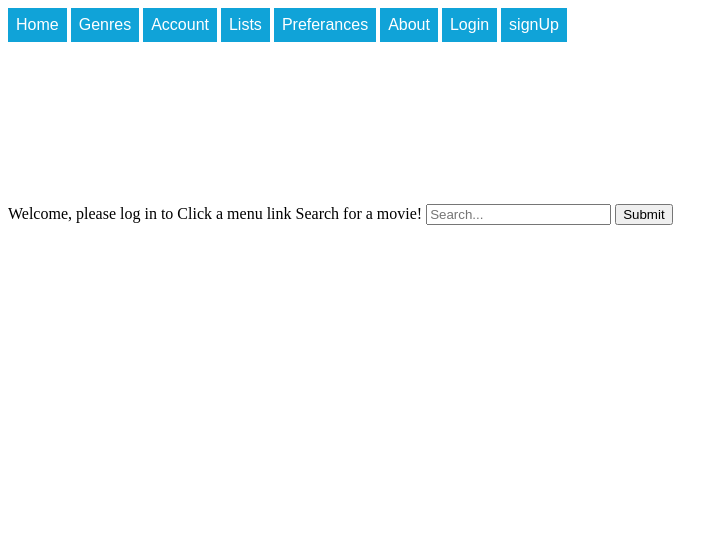
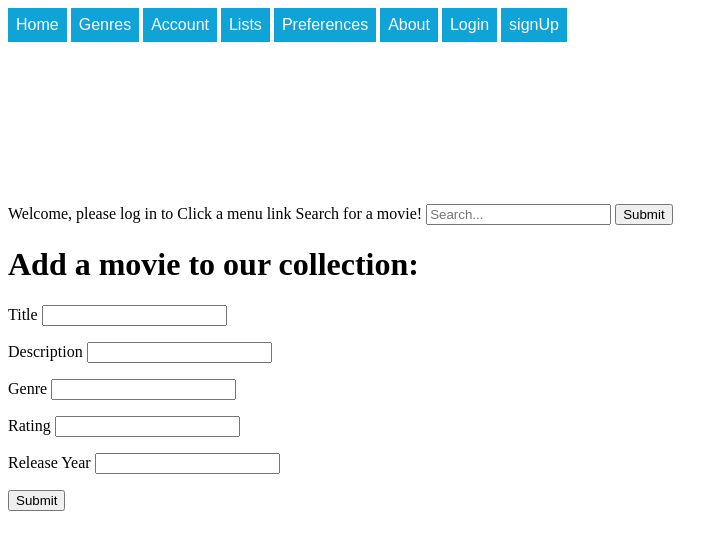
Before and after one commit to DakotaSpencer/CSC270_W7-1, a PHP site: page / in a window 1280 px wide. Shown: the top 550 px of the page, without its empty margins (0-728 px from the left). Run offline with PHP 8.4, Linux system fonts and the light colour scheme; data that the repository does not hold is empty.

Commit message:
+merged into main

```diff
--- a/CSC270_W7-1/Menu.php
+++ b/CSC270_W7-1/Menu.php
@@ -1,11 +1,11 @@
 <?php
 $linkTO = [
     "Home" => "index.php",
-    "Genre" => "genre.php",
-    "About" => "about.php",
+    "Genre" => "Genre.php",
+    "About" => "About.php",
     "Account" => "account.php",
     "Lists" => "list.php",
-    "Preferances" => "preferances.php",
+    "Preferences" => "Preferences.php",
     "Login" => "Login.php",
     "Signup" => "SignUp.php"
 ]
@@ -22,14 +22,12 @@ echo'
 <div class="dropdown">
     <button class="dropbtn">Genres</button>
     <div class="dropdown-content">
-        <a href="' . $linkTO["Genre"] . '?genre=action">Action</a>
-        <a href="' . $linkTO["Genre"] . '?genre=adventure">Adventure</a>
         <a href="' . $linkTO["Genre"] . '?genre=animation">Animation</a>
+        <a href="' . $linkTO["Genre"] . '?genre=christmas">Christmas</a>
         <a href="' . $linkTO["Genre"] . '?genre=comedy">Comedy</a>
-        <a href="' . $linkTO["Genre"] . '?genre=drama">Drama</a>
         <a href="' . $linkTO["Genre"] . '?genre=fantasy">Fantasy</a>
         <a href="' . $linkTO["Genre"] . '?genre=horror">Horror</a>
-        <a href="' . $linkTO["Genre"] . '?genre=romance">Romance</a>
+        <a href="' . $linkTO["Genre"] . '?genre=sci-fi">Sci-Fi</a>
     </div>
 </div>
 
@@ -44,16 +42,13 @@ echo'
     <div class="dropdown-content">
         <a href="' . $linkTO["Lists"] . '?list=history">History</a>
         <a href="' . $linkTO["Lists"] . '?list=wl">Watch Later</a>
-        <a href="' . $linkTO["Lists"] . '?list=recommendations">Recommendations</a>
-        <a href="' . $linkTO["Lists"] . '">Custom List 1</a>
-        <a href="' . $linkTO["Lists"] . '">Custom List 2</a>
         <a href="editLists.php">Edit Lists</a>
     </div>
 </div>
 
 <div class="dropdown">
     <button class="dropbtn">
-        <a href="' . $linkTO["Preferances"] . '" name="Preferances">Preferances</a>
+        <a href="' . $linkTO["Preferences"] . '" name="Preferances">Preferences</a>
     </button>
 </div>
 
@@ -68,12 +63,12 @@ echo'
 
 <div class="dropdown">
     <button class="dropbtn">
-        <a href="' . $linkTO["Login"] . '" name="Index">Login</a>
+        <a href="' . $linkTO["Login"] . '" name="Login">Login</a>
     </button>
 </div>
 <div class="dropdown">
     <button class="dropbtn">
-        <a href="' . $linkTO["Signup"] . '" name="Index">signUp</a>
+        <a href="' . $linkTO["Signup"] . '" name="Signup">signUp</a>
     </button>
 </div>
 '
--- a/CSC270_W7-1/index.php
+++ b/CSC270_W7-1/index.php
@@ -103,6 +103,30 @@ Search for a movie!
 
 
 </script>
+<h1>Add a movie to our collection:</h1>
+<form action="insert.php" method="POST">
+    <p>
+        <label for="title">Title</label>
+        <input type="text" name="title" id="ttitle" />
+    </p>
+    <p>
+        <label for="description">Description</label>
+        <input type="text" name="last_name" id="description" />
+    </p>
+    <p>
+        <label for="genre">Genre</label>
+        <input type="text" name="genre" id="genre" />
+    </p>
+    <p>
+        <label for="rating">Rating</label>
+        <input type="text" name="rating" id="rating" />
+    </p>
+    <p>
+        <label for="releaseYear">Release Year</label>
+        <input type="text" name="releaseYear" id="releaseYear" />
+    </p>
+    <input type="submit" value="Submit" />
+</form>
 
 <?php
 // Always close db connection
```
